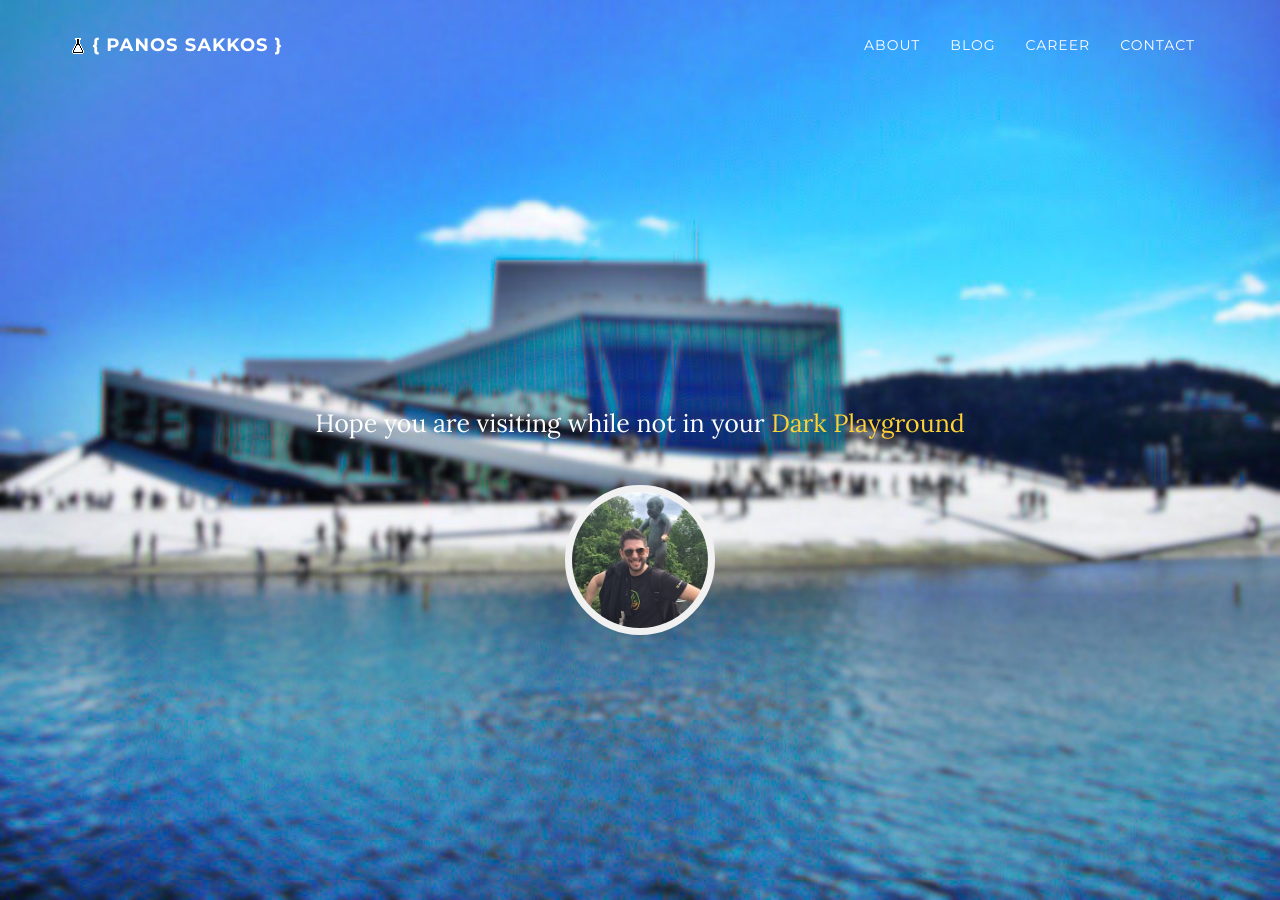
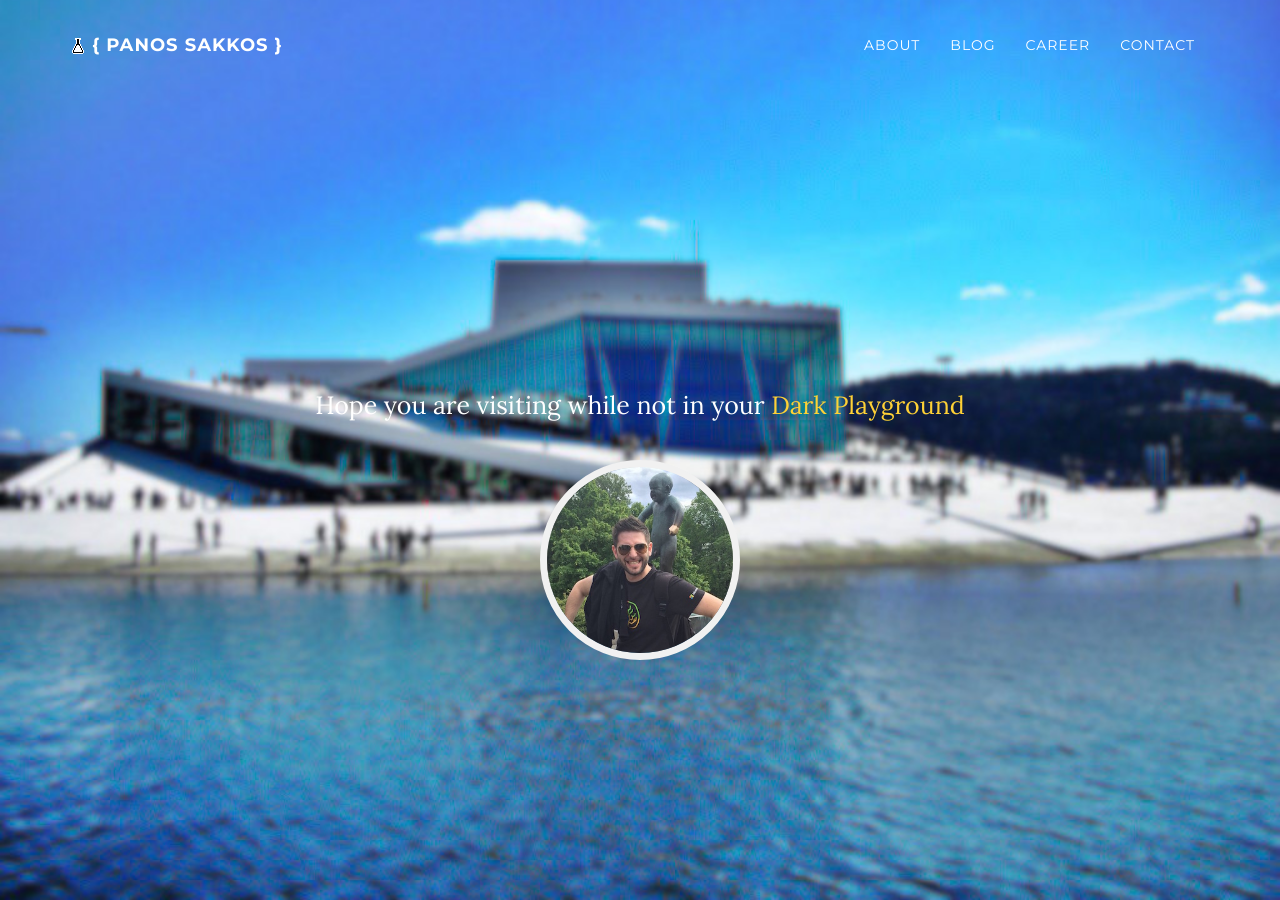
Before and after one commit to le4ker/blog, a Jekyll site: the page built from index.html, in a window 1280 px wide and 900 px high. Built offline with Jekyll 4.4.1, drawn with Linux system fonts in a browser that asks for light colours; comment, search, counter and statistics services are not loaded.

Commit message:
responsive img-me

```diff
--- a/_includes/header.html
+++ b/_includes/header.html
@@ -6,8 +6,8 @@
                 <div class="col-md-8 col-md-offset-2">
                     <h1 class="brand-heading">&nbsp;</h1>
                     <p class="intro-text">{{ content }}</p>
-		    <a href="#{{ site.pages_list['About'] }}" class="btn btn-circle-large page-scroll">
-			<img class="img-me img-responsive" src="{{site.baseurl}}/{{site.me-img}}" alt="">
+		    <a href="#{{ site.pages_list['About'] }}" class="page-scroll">
+			<img class="img-me" src="{{site.baseurl}}/{{site.me-img}}" alt="">
 		    </a>
 <!--                    <a href="#{{ site.pages_list['About'] }}" class="btn btn-circle page-scroll">
                         <i class="fa fa-angle-double-down animated"></i>
--- a/css/timeline.css
+++ b/css/timeline.css
@@ -1,13 +1,3 @@
-.img-me {
-    width: 150px;
-    height: 150px;
-    border: 7px solid #f1f1f1;
-    border-radius: 100%;
-    text-align: center;
-    color: #fff;
-    background-color: #f1f1f1;
-}
-
 .timeline {
     position: relative;
     padding: 0;
@@ -77,7 +67,26 @@
     background-color: #f1f1f1;
 }
 
+.img-me {
+    z-index: 100;
+    left: 0;
+    width: 100px;
+    height: 100px;
+    margin-left: 0;
+    border: 7px solid #f1f1f1;
+    border-radius: 100%;
+    text-align: center;
+    color: #fff;
+    background-color: #f1f1f1;
+}
+
 .timeline>li .timeline-image h4 {
+    margin-top: 12px;
+    font-size: 10px;
+    line-height: 14px;
+}
+
+.img-me h4 {
     margin-top: 12px;
     font-size: 10px;
     line-height: 14px;
@@ -145,7 +154,19 @@
         margin-left: -50px;
     }
 
+    .img-me {
+        left: 50%;
+        width: 150px;
+        height: 150px;
+    }
+
     .timeline>li .timeline-image h4 {
+        margin-top: 16px;
+        font-size: 13px;
+        line-height: 18px;
+    }
+
+    .img-me h4 {
         margin-top: 16px;
         font-size: 13px;
         line-height: 18px;
@@ -173,7 +194,18 @@
         margin-left: -75px;
     }
 
+    .img-me {
+        width: 200px;
+        height: 200px;
+    }
+
     .timeline>li .timeline-image h4 {
+        margin-top: 30px;
+        font-size: 18px;
+        line-height: 26px;
+    }
+
+    .img-me h4 {
         margin-top: 30px;
         font-size: 18px;
         line-height: 26px;
@@ -199,7 +231,16 @@
         margin-left: -85px;
     }
 
+    .timeline>li .img-me {
+        width: 200px;
+        height: 200px;
+    }
+
     .timeline>li .timeline-image h4 {
+        margin-top: 40px;
+    }
+
+    .timeline>li .img-me h4 {
         margin-top: 40px;
     }
 
```
